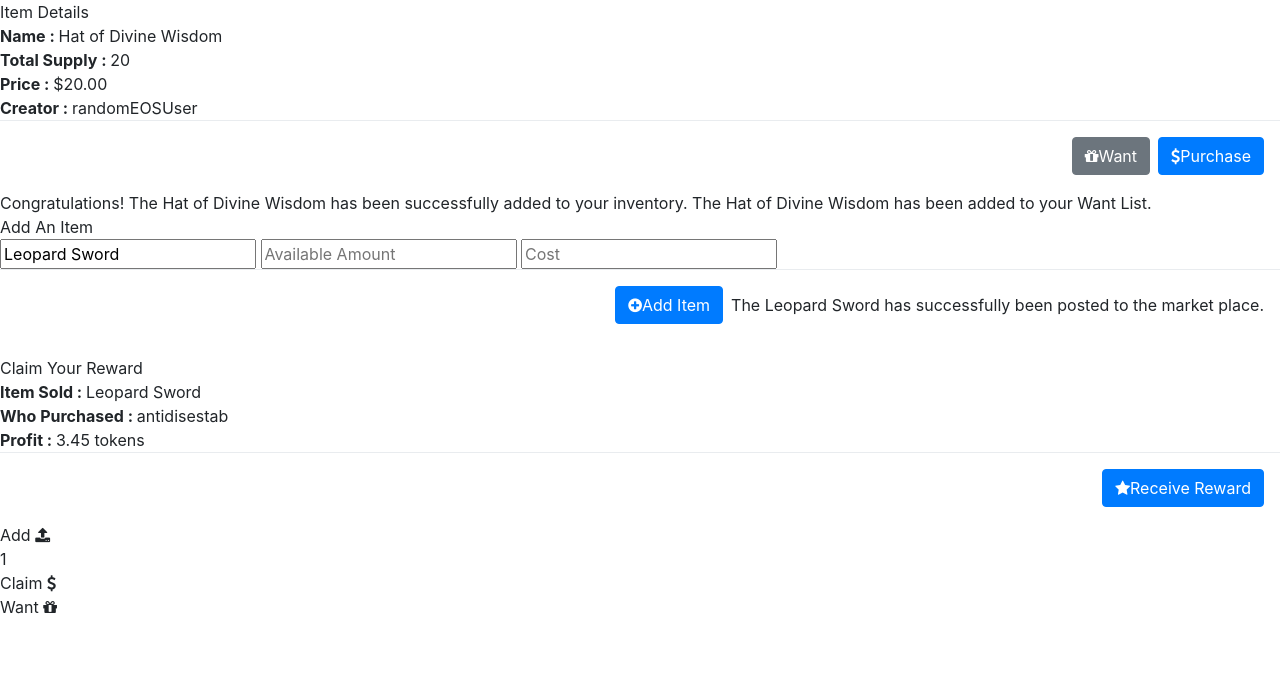
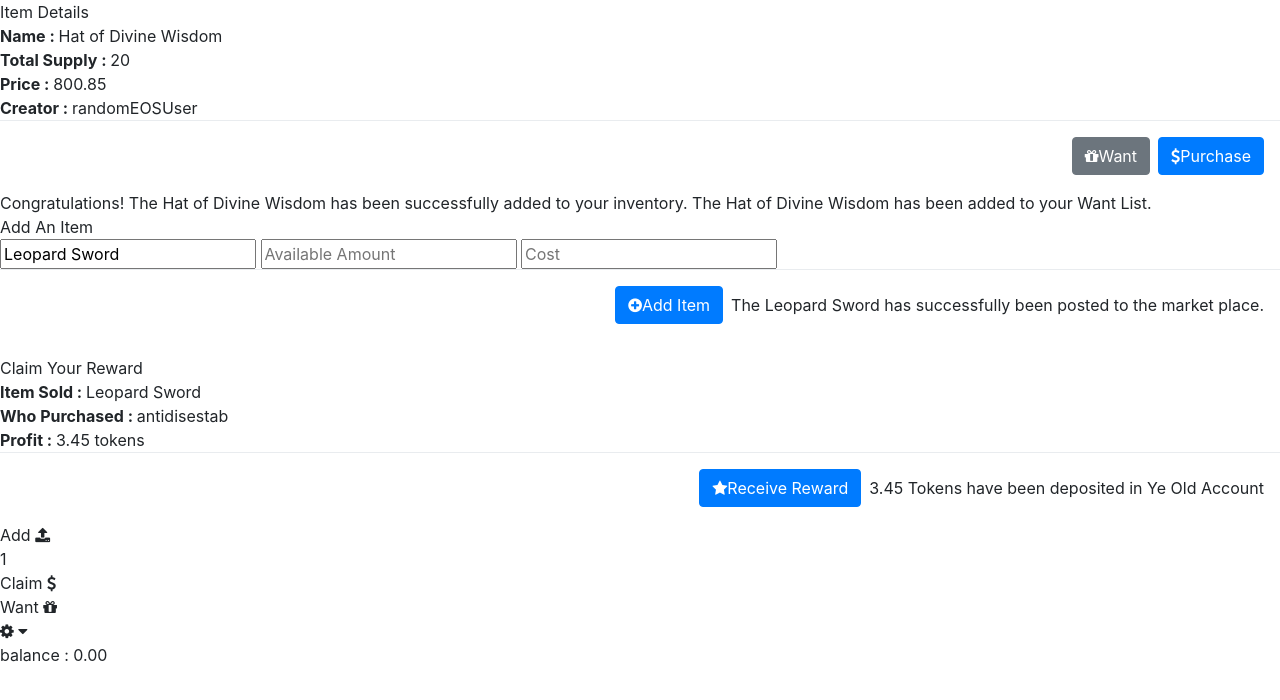
Before and after one commit to MarkStair/PromoIt, a plain HTML site: page PromoteIt/game-idea-ui/index.html in a window 1280 px wide. Drawn offline with nearby package versions, Linux system fonts and the light colour scheme; files that its build step writes are made by us from their sources; a script that the page names is missing; files whose address does not match are found by name; a web font is replaced by a local one.

Commit message:
Add files via upload
Update to bottom menu, now reflects (mock-up) balance, has fake settings control.  Routed onclick calls from elements into function that will work with eosjs when implemented.  Updated ui-behavior to mock full process of interactions.

```diff
--- a/PromoteIt/game-idea-ui/css/style.css
+++ b/PromoteIt/game-idea-ui/css/style.css
@@ -149,6 +149,7 @@ body {
 }
 
 #add-item-response,
+#receive-reward-response,
 #purchase-response {
 	color: #52AD26;
 }
@@ -172,6 +173,46 @@ body {
 	text-align: right;
 	border-bottom: 1px solid #999;
 	background: #ebc86a;
+	background: -moz-linear-gradient(top, #ebc86a 0%, #6d5e1d 100%);
+	background: -webkit-linear-gradient(top, #ebc86a 0%, #6d5e1d 100%);
+	background: linear-gradient(to bottom, #ebc86a 0%, #6d5e1d 100%);
+	filter: progid:DXImageTransform.Microsoft.gradient( startColorstr='#f2eb32', endColorstr='#f78604', GradientType=0);
+	-webkit-background-clip: text;
+	-webkit-text-fill-color: transparent;
+}
+
+#settings-container {
+  text-align:right;
+  width:100%;
+  float:right;
+}
+
+#settings-container .fa-cog {
+  font-size:45px;
+  color:#aaa;
+}
+
+#settings-container .fa-caret-down {
+  font-size:15px;
+  position:relative;
+  top:-20px;
+  color:#666;
+}
+
+
+
+#right-menu-items {
+  width:280px;
+  float:right;
+}
+
+#token-balance {
+  float:right;
+  position:relative;
+  top:40px;
+  font-family: 'UnifrakturCook', cursive;
+	font-size: 30px;
+  background: #ebc86a;
 	background: -moz-linear-gradient(top, #ebc86a 0%, #6d5e1d 100%);
 	background: -webkit-linear-gradient(top, #ebc86a 0%, #6d5e1d 100%);
 	background: linear-gradient(to bottom, #ebc86a 0%, #6d5e1d 100%);
@@ -222,6 +263,7 @@ body {
 }
 
 #claim-notifications {
+  display:none;
 	background-color: #52AD26;
 	border-radius: 50%;
 	width: 25px;
--- a/PromoteIt/game-idea-ui/index.html
+++ b/PromoteIt/game-idea-ui/index.html
@@ -42,7 +42,7 @@
           <br>
           <b>Price : </b>
           <span id="purchase-item-cost">
-            $20.00
+            800.85
           </span>
       </div>
     </div>
@@ -126,8 +126,10 @@
         </div>
           <div class="modal-footer">
             <button id="receive-reward-button" data-request-method="push" type="button" class="btn btn-primary"><i class="fa fa-star"></i>Receive Reward</button>
+            <span class="action-response" id="receive-reward-response">3.45 Tokens have been deposited in Ye Old Account</span>
+            </div>
           </div>
-          </div>
+
 
     <div id="bottom-menu-trigger">
     </div>
@@ -160,6 +162,14 @@
       </div>
 
 
+      <div id="right-menu-items">
+        <div id="settings-container">
+          <span class="fa fa-cog"></span>
+          <i class="fa fa-caret-down"></i>
+        </div>
+
+        <span id="token-balance">balance : <span id="token-balance-amount">0.00</span></span>
+      </div>
 
     </div>
     </div>
--- a/PromoteIt/game-idea-ui/js/data-behavior.js
+++ b/PromoteIt/game-idea-ui/js/data-behavior.js
@@ -43,9 +43,16 @@ function eosRequest(method, elementID) {
           break;
 
         case 'add-item-button':
+          $('#add-item-button').hide();
+          $('#add-item-response').show();
+          setTimeout(function() {$('#claim-notifications').show()}, 3000);
           break;
 
         case 'receive-reward-button':
+          $('#receive-reward-button').hide();
+          $('#receive-reward-response').show();
+          $('#claim-notifications').hide();
+          $('#token-balance-amount').html('3.45');
           break;
       }
       break;
--- a/PromoteIt/game-idea-ui/js/ui-behavior.js
+++ b/PromoteIt/game-idea-ui/js/ui-behavior.js
@@ -57,7 +57,8 @@ $(function() {
     e.stopPropagation();
   })
 
-  $('.menu-item').click(function(e) {
+
+  $('.menu-item:not(#want-list)').click(function(e) {
     openMenu(e, $(this).attr('id'));
   })
 
@@ -67,12 +68,16 @@ $(function() {
   })
 
 
+
   $(document).click(function() {
     $('#game-shot').css('background-image', 'url("img/screenshot.jpg")');
     $('[data-menu-state=active]').animate({right: "-350px"}, 500);
     $('body').attr('data-side-menu-state', 'closed');
     $('.action-response').hide();
+    $('#add-item-button').show();
+    $('#receive-reward-button').show();
   })
+
 
   //https://stackoverflow.com/questions/7790561/how-can-i-make-the-html5-number-field-display-trailing-zeroes
   //make number input display trailing zero
```
